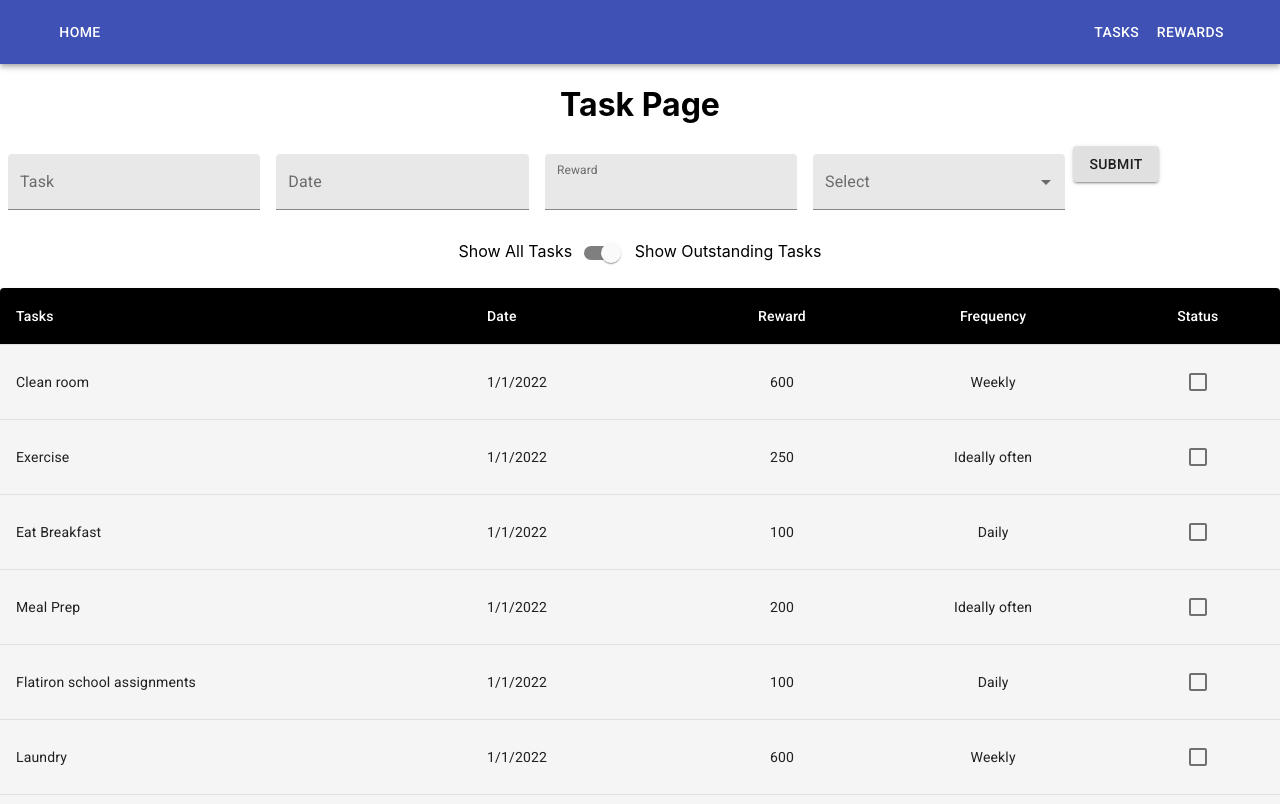
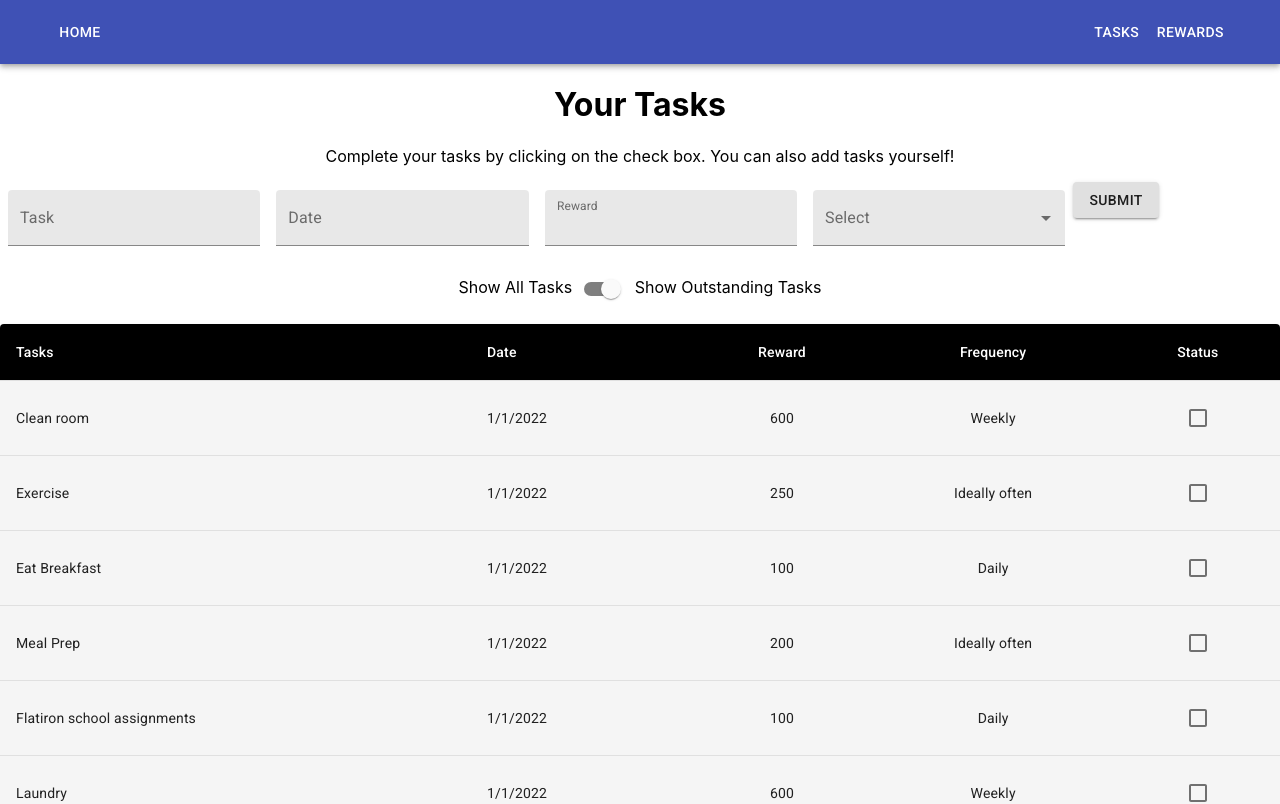
Before and after one commit to wenxiao92/phase-2-project-task-complete-for-reward, a React (Create React App) app: page /tasks in a window 1280 px wide. Shown: the top 804 px of the page. Built offline with nearby package versions, Linux system fonts and the light colour scheme; data requests are answered from the project's data file.

Commit message:
Final touchup on aesthetics

```diff
--- a/src/Components/Home.js
+++ b/src/Components/Home.js
@@ -3,7 +3,8 @@ import React from 'react'
 const Home = () => {
   return (
     <div>
-      <h1 align="center">Welcome</h1>
+      <h1 align="center">Welcome!</h1>
+      <p align="center">Please click the above links to get started</p>
     </div>
   )
 }
--- a/src/Components/RewardRedemption.js
+++ b/src/Components/RewardRedemption.js
@@ -55,6 +55,7 @@ onClick={handleClick} id={eachReward.id} value={eachReward.status} disabled={eac
   return (
       <div>
     <h1 align="center">Redemption Page </h1>
+    <p align="center"> Redeem your points for rewards here!</p>
     <h3 align="center">Current Count: {wallet}</h3>
     <TableContainer component={Paper}>
       <Table className={classes.table} aria-label="customized table">
--- a/src/Components/TaskPage.js
+++ b/src/Components/TaskPage.js
@@ -40,7 +40,8 @@ function TaskPage({allTasks, onUpdateTask, onHandleDisplay, switchStatus, onUpda
 
   return (
     <div>
-    <h1 align="center">Task Page</h1>
+    <h1 align="center">Your Tasks</h1>
+    <p align="center">Complete your tasks by clicking on the check box. You can also add tasks yourself!</p>
     <TaskForm onUpdateTaskList={onUpdateTaskList}/>
     <p>{/* for spacing*/}</p>
     <div align="center">Show All Tasks
```
